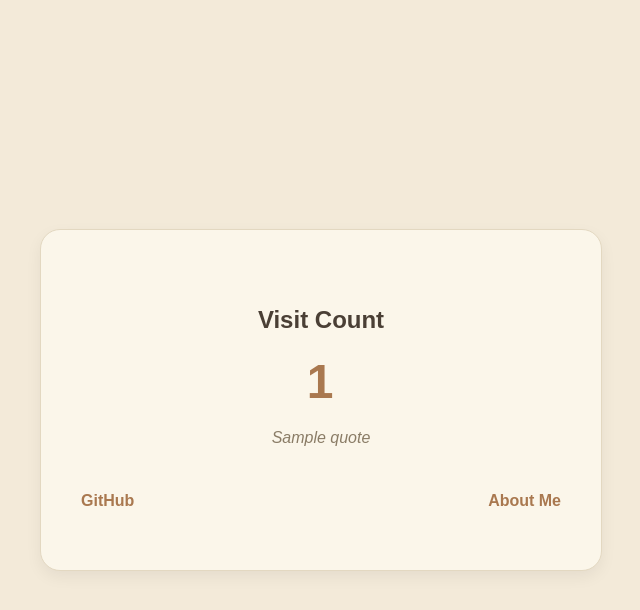
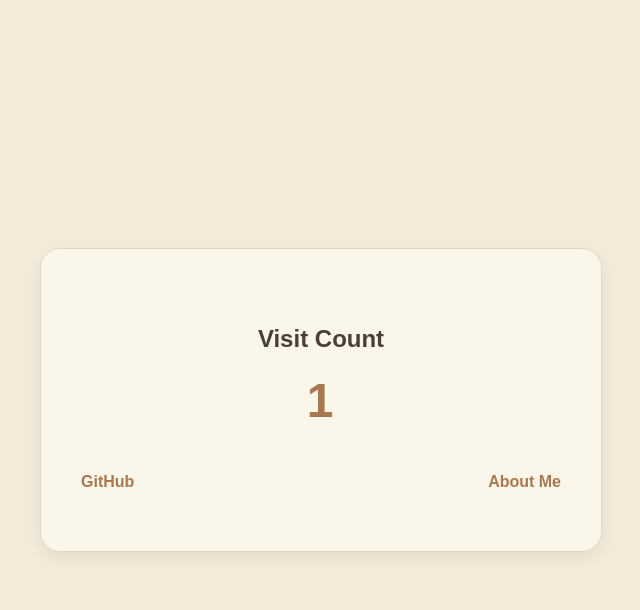
Before and after one commit to smoha99/Docker-Project, a Flask app: template templates/count.html in a window 1280 px wide. Shown: the top 610 px of the page, without its empty margins (319-959 px from the left). Run offline with Flask 3, Linux system fonts and the light colour scheme; the template is opened without the code that fills it: most values are stand-ins (such as "Sample title", 1, 10 or a date in 2020).

Commit message:
Remove random quote from the visit count page
Co-Authored-By: Claude Sonnet 5 <noreply@anthropic.com>
Claude-Session: https://claude.ai/code/session_01RMT19mbiaNwPmFrss8LDSj

```diff
--- a/app.py
+++ b/app.py
@@ -1,7 +1,6 @@
 # app.py
 
 import os
-import random
 from flask import Flask, render_template
 import redis
 
@@ -12,15 +11,6 @@ redis_port = int(os.getenv("REDIS_PORT", 6379))
 
 redis_client = redis.Redis(host=redis_host, port=redis_port)
 
-quotes = [
-    "Doubt kills more dreams than failure ever will. – Suzy Kassem",
-    "Keep your face always toward the sunshine, and shadows will fall behind you. – Walt Whitman",
-    "Whether you think you can or think you can't, you're right. – Henry Ford",
-    "Your talent determines what you can do. Your motivation determines how much you're willing to do. Your attitude determines how well you do it. – Lou Holtz",
-    "The happiness of your life depends on the quality of your thoughts. – Marcus Aurelius",
-    "Nothing is impossible. The word itself says 'I'm possible!' – Audrey Hepburn"
-]
-
 @app.route('/')
 def home():
     return render_template('index.html')
@@ -28,8 +18,7 @@ def home():
 @app.route('/count')
 def count():
     visits = redis_client.incr('counter')
-    quote = random.choice(quotes)
-    return render_template('count.html', visit_count=visits, quote=quote)
+    return render_template('count.html', visit_count=visits)
 
 @app.route('/about')
 def about():
--- a/templates/count.html
+++ b/templates/count.html
@@ -36,11 +36,6 @@
       letter-spacing: 2px;
       color: #a9784f;
     }
-    .quote {
-      color: #8a7c66;
-      font-size: 16px;
-      font-style: italic;
-    }
     .links {
       display: flex;
       justify-content: space-between;
@@ -62,7 +57,6 @@
   <div class="card">
     <h1>Visit Count</h1>
     <div class="counter-number">{{ visit_count }}</div>
-    <p class="quote">{{ quote }}</p>
     <div class="links">
       <a href="https://github.com/smoha99/Docker-Project" target="_blank">GitHub</a>
       <a href="/about">About Me</a>
```
